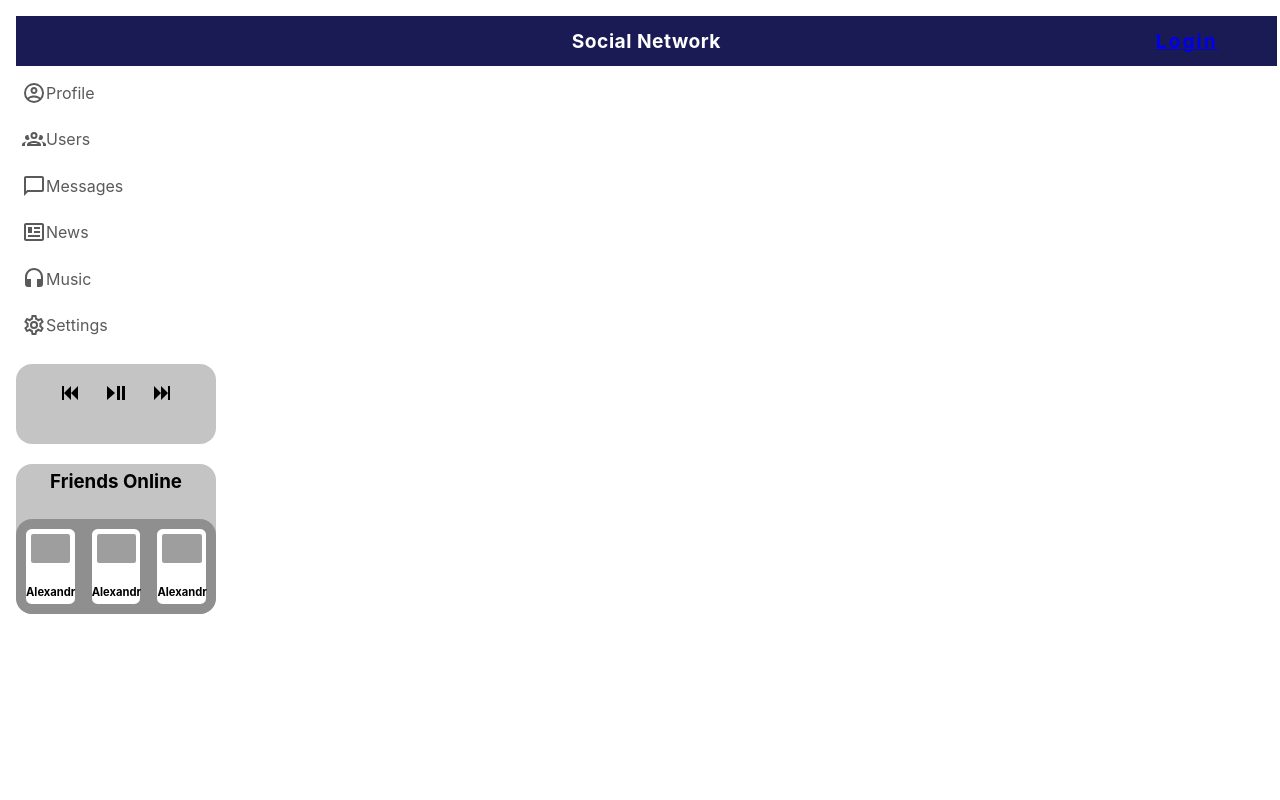
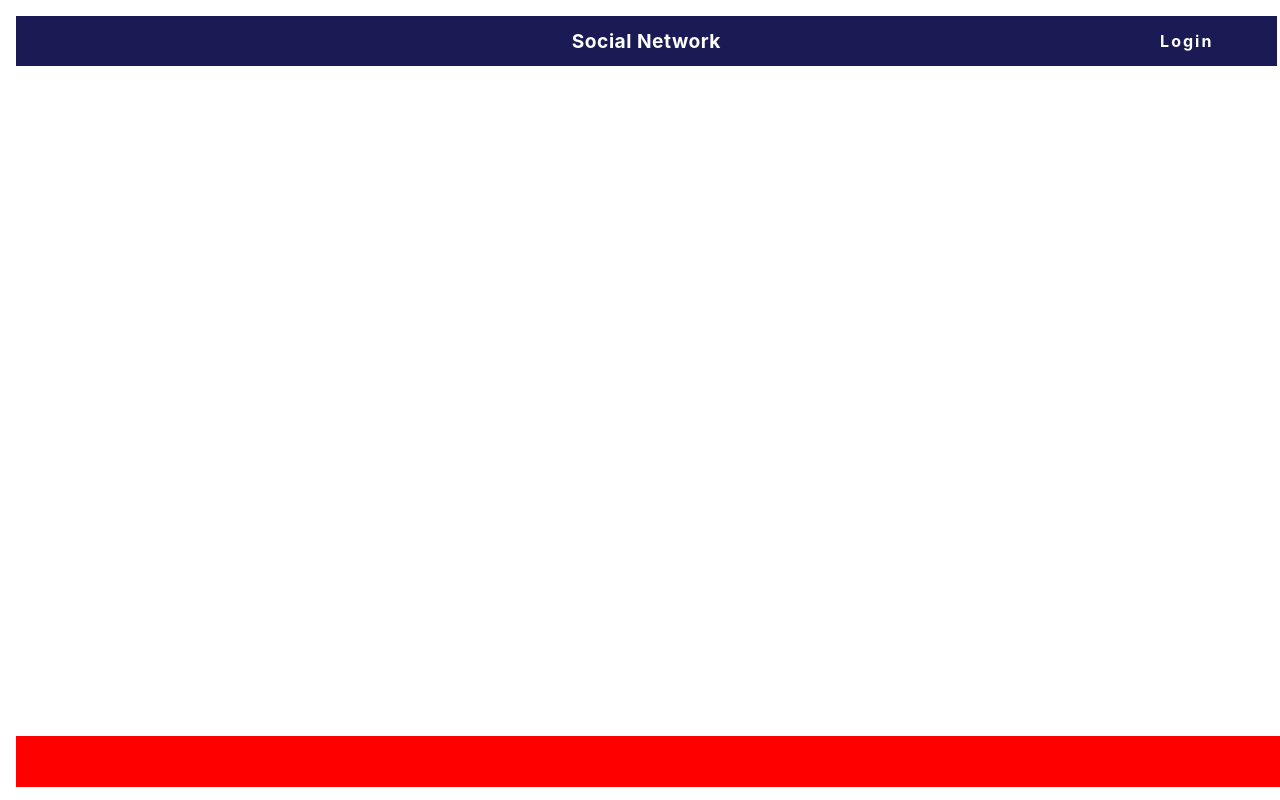
Before and after one commit to AlexandrKaplyukhin/SocialNetwork, a React (Create React App) app: page / in a window 1280 px wide. Shown: the top 800 px of the page. Built offline with nearby package versions, Linux system fonts and the light colour scheme; no server answers; grey boxes are pictures that could not be loaded.

Commit message:
update 1.0

```diff
--- a/src/App.js
+++ b/src/App.js
@@ -17,7 +17,7 @@ const AppWrapper = styled.div`
     margin: 1em;
     @media (max-width: 450px) {
         grid-template-columns: repeat(auto-fit, 100%);
-        grid-template-rows: 9vh 100%;
+        grid-template-rows: 6vh 100%;
         margin:0;
     }
     `
--- a/src/Header/Header.jsx
+++ b/src/Header/Header.jsx
@@ -13,6 +13,9 @@ const HeaderWrapper = styled.header`
     align-items: center;
     min-width: 900px;
     @media (max-width:450px){
+        display: grid;
+    grid-area: h;
+    grid-template-columns: 1fr 2fr 1fr;
         min-width: 100px;
         width:100vw;
     }
@@ -29,7 +32,13 @@ const NavLinkToProfile = styled(NavLink)`
         margin-top:0.1em;
     }
     @media (max-width:450px){
-        font-size: 1em;
+        display: none;
+    }
+`
+const NavLinkToProfileMob = styled(NavLinkToProfile)`
+display:none;
+@media (max-width:450px){
+        display: inline ;
     }
 `
 
@@ -71,6 +80,9 @@ const MultiCardFront = styled.div`
     font-weight: bold;
     color: white;
     letter-spacing: 2px;
+    @media (max-width:450px){
+    font-size: small;
+    }
 `
 
 const MultiCardBack = styled.div`
@@ -86,7 +98,7 @@ const MultiCardBack = styled.div`
 `
 
 const Menu = styled.div`
-display: flex;
+    display: flex;
     align-items: center;
     justify-content: center;
     color:white;
@@ -97,7 +109,16 @@ display: flex;
     }
     @media(max-width:450px){
         visibility:visible;
+        justify-self: flex-start;
+        margin-left: 10%;
+
     }
+`
+
+const NavLinkLoginLogout = styled(NavLink)`
+color:white;
+text-decoration: none;
+font-size: medium;
 `
 //---------- --------------- ----------
 
@@ -109,14 +130,15 @@ const Header = (props) => {
             <Icon path={mdiMenu} size={1.5} />
             </Menu>
             <NavLinkToProfile to='/profile'>Social Network</NavLinkToProfile>
+            <NavLinkToProfileMob to='/profile'>SN</NavLinkToProfileMob>
             <NavLinkToLogin to=''>
                 <div>
                     <MultiCard>
                         <MultiCardFront className='front'>
-                            {props.isAuth ? <p>{props.login}</p> : <NavLink to='/login'>Login</NavLink>}
+                            {props.isAuth ? <p>{props.login}</p> : <NavLinkLoginLogout to='/login'>Login</NavLinkLoginLogout>}
                         </MultiCardFront>
                         <MultiCardBack className='back'>
-                            {props.isAuth ? <Icon onClick={props.logout} path={mdiExitToApp} size={1.5} /> : <NavLink  to='/login'>Logout<Icon path={mdiAccountPlus} size={1.5} /></NavLink>}
+                            {props.isAuth ? <Icon onClick={props.logout} path={mdiExitToApp} size={1.5} /> : <NavLinkLoginLogout to='/login'><Icon path={mdiAccountPlus} size={1.5} /></NavLinkLoginLogout>}
                         </MultiCardBack>
                     </MultiCard>
                 </div>
--- a/src/Login/Login.jsx
+++ b/src/Login/Login.jsx
@@ -32,8 +32,15 @@ const LoginFormWrapper = styled.form`
   min-height: 200px;
   border-radius: 1em;
   padding: 2em;
-   @media (max-width: 450px) {
+   @media (max-width:450px) {
     width: 90%;
+    min-width: 150px;
+    border-radius: 25% 10%;
+    margin:5%;
+    }
+
+    @media(orientation: landscape){
+      width: 50%;
     min-width: 150px;
     border-radius: 25% 10%;
     margin:5%;
--- a/src/Navbar/Navbar.jsx
+++ b/src/Navbar/Navbar.jsx
@@ -16,22 +16,25 @@ import styled, { keyframes } from 'styled-components';
 
 
 const NavbarWrapper = styled.div`
-display: grid;
+    display: grid;
     grid-area: n;
-    @media (max-width:450px) {
-        display:none;
-        margin-top:6vh;
-        background-color:grey;
+    @media (max-width:450px), (orientation: landscape) {
+        background-color:red;
             position:absolute;
             width:100vw;
-            height:100vh;
+            height:8vh;
+            position: absolute;
+            bottom: 0px;
 }
 `
 
 const Content = styled.div`
 @media (max-width:450px) {
     display: grid;
-    grid-template-rows: 2fr 1fr;
+
+    grid-template-columns: 1fr 1fr 1fr 1fr 1fr 1fr;
+    grid-template-rows: 1fr;
+    color:white;
 }
 `
 const MenuWrapper = styled.div`
@@ -54,12 +57,7 @@ const PlayerWrapper = styled.div`
     margin:10% 0 10% 0;
     background-color: #c4c4c4;
     @media (max-width:450px) {
-        padding:0;
-        border-radius:1em 1em 0 0;
-        margin:20% 0 10% 0;
-
-
-
+       display: none;
 }
 `
 const ControlButton = styled.button`
@@ -95,6 +93,7 @@ const NameTrack = styled.div`
     justify-content:center;
     align-items:center;
     overflow: hidden;
+
 `
 const ValueName = styled.p`
       animation:${animationText}  5s infinite linear;
@@ -139,10 +138,8 @@ justify-self: center;
 align-self:start;
     border-radius: 0.2em;
     width: 80%;
-    align:top;
 `
 const Navbar = () => {
-
     return (
         <NavbarWrapper>
             <Content>
```
